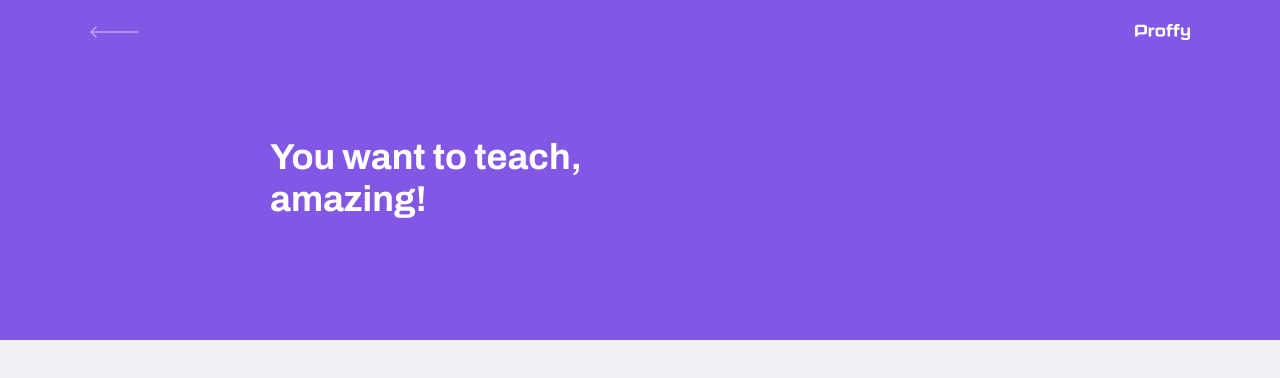
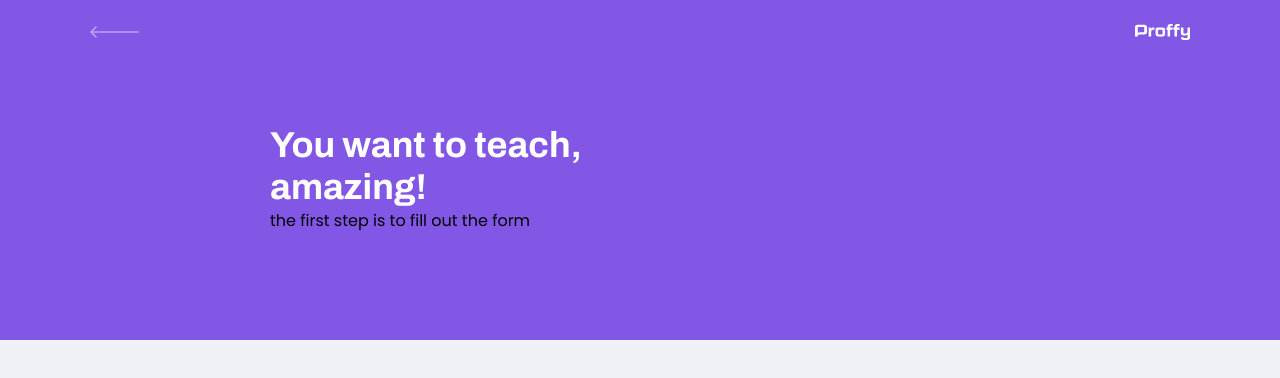
Before and after one commit to BrunoRNova1s/proffy, a React (Create React App) app in the folder web/: page /give-classes in a window 1280 px wide. Shown: the top 378 px of the page. Built offline with nearby package versions, Linux system fonts and the light colour scheme.

Commit message:
add description - teacher form

```diff
--- a/web/src/components/PageHeader/index.tsx
+++ b/web/src/components/PageHeader/index.tsx
@@ -7,6 +7,7 @@ import logoImg from "../../assets/images/logo.svg";
 
 interface PageHeaderProps {
   title: string;
+  description?: string;
 }
 
 const PageHeader: React.FC<PageHeaderProps> = (props) => {
@@ -20,6 +21,7 @@ const PageHeader: React.FC<PageHeaderProps> = (props) => {
       </div>
       <div className="header-content">
         <strong>{props.title}</strong>
+        {props.description && <p>{props.description}</p>}
         {props.children}
       </div>
     </header>
--- a/web/src/pages/TeacherForm/index.tsx
+++ b/web/src/pages/TeacherForm/index.tsx
@@ -1,13 +1,15 @@
-import React from 'react'
-import PageHeader from '../../components/PageHeader'
+import React from "react";
+import PageHeader from "../../components/PageHeader";
 
 function TeacherForm() {
-    return (
-        <div id="page-teacher-list" className="container">
-        <PageHeader title="You want to teach, amazing!" />
-
+  return (
+    <div id="page-teacher-list" className="container">
+      <PageHeader
+        title="You want to teach, amazing!"
+        description="the first step is to fill out the form"
+      />
     </div>
-    )
+  );
 }
 
-export default TeacherForm
+export default TeacherForm;
```
